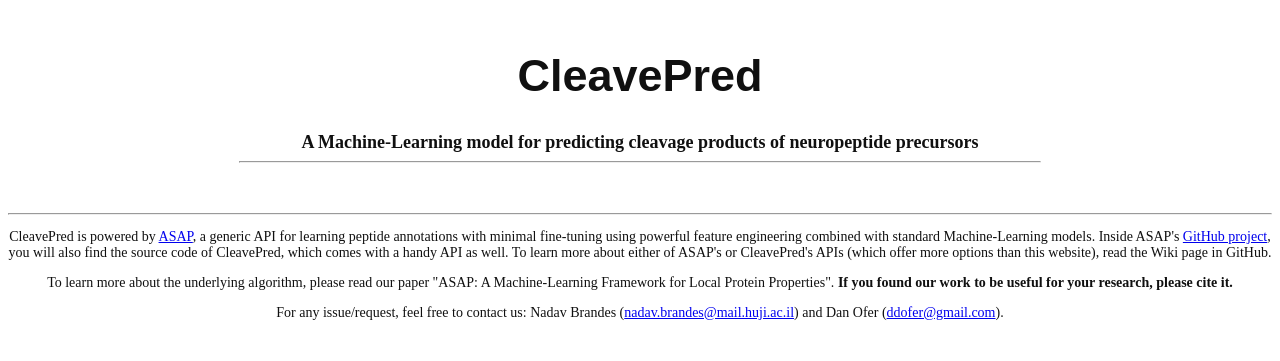
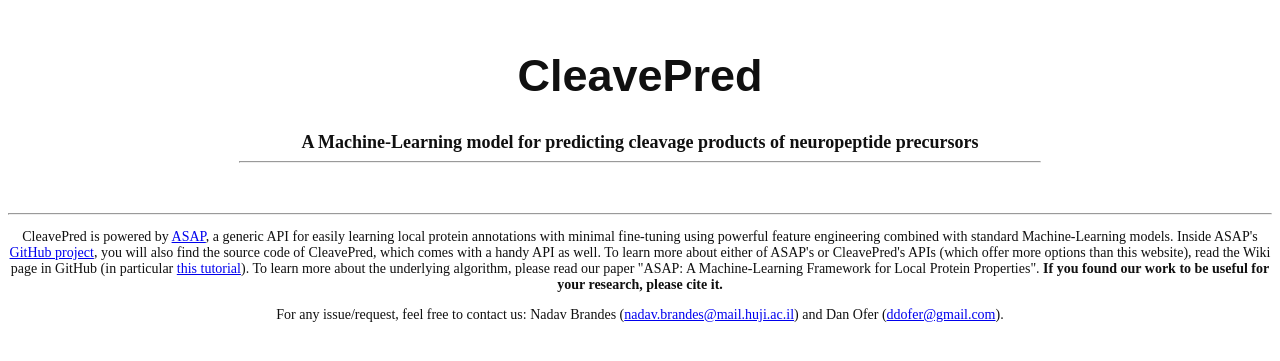
Before and after one commit to ddofer/asap, a Django app: template web/cleavage/templates/base.html in a window 1280 px wide. Shown: the top 361 px of the page. Run offline with Django 3.2, Linux system fonts and the light colour scheme; the template is opened without the code that fills it, so the values that code supplies are empty; parts of the project's set-up code (start-up, migrations or seed data) failed here and were passed over.

Commit message:
Small changes in the website. In particular added SITE_URL to all links.

```diff
--- /dev/null
+++ b/web/cleavage/context_processors.py
@@ -0,0 +1,4 @@
+from django.conf import settings
+
+def settings_access(request):
+    return {'settings': settings}
--- a/web/cleavage/settings.py
+++ b/web/cleavage/settings.py
@@ -4,6 +4,10 @@
 
 import sys
 import os
+
+### Local Environment-Dependent Settings ###
+
+SITE_URL = ''
 
 ### Preparations ###
 
@@ -43,6 +47,7 @@
     'django.core.context_processors.media',
     'django.core.context_processors.static',
     'django.contrib.messages.context_processors.messages',
+    'context_processors.settings_access'
 )
 
 MIDDLEWARE_CLASSES = (
--- a/web/cleavage/templates/base.html
+++ b/web/cleavage/templates/base.html
@@ -4,7 +4,7 @@
     </head>
     <body style = "font-size: 15px; color: #101010;">
         <div>
-            <a href = "/" style = "text-decoration: none; color: inherit;"><h1 style = "margin-top: 50px; text-align: center; font-family: Copperplate, 'Copperplate Gothic Light', fantasy; font-size: 45px;">CleavePred</h1></a>
+            <a href = "{{ settings.SITE_URL }}/" style = "text-decoration: none; color: inherit;"><h1 style = "margin-top: 50px; text-align: center; font-family: Copperplate, 'Copperplate Gothic Light', fantasy; font-size: 45px;">CleavePred</h1></a>
             <div style = "text-align: center; font-weight: bold; font-size: 18px;">A Machine-Learning model for predicting cleavage products of neuropeptide precursors</div>
             <hr style = "width: 800px;"/>
         </div>
@@ -13,8 +13,7 @@
         </div>
         <div style = "margin-bottom: 25px; text-align: center; font-size: 14px;">
             <hr/>
-            <p>CleavePred is powered by <a href = "https://github.com/ddofer/asap">ASAP</a>, a generic API for learning peptide annotations with minimal fine-tuning using powerful feature engineering combined with standard Machine-Learning models. Inside ASAP's <a href = "https://github.com/ddofer/asap">GitHub project</a>, you will also find the source code of CleavePred, which comes with a handy API as well. To learn more about either of ASAP's or CleavePred's APIs (which offer more options than this website), read the Wiki page in GitHub.</p>
-            <p>To learn more about the underlying algorithm, please read our paper "ASAP: A Machine-Learning Framework for Local Protein Properties". <span style = "font-weight: bold;">If you found our work to be useful for your research, please cite it.</span></p>
+            <p>CleavePred is powered by <a href = "https://github.com/ddofer/asap">ASAP</a>, a generic API for easily learning local protein annotations with minimal fine-tuning using powerful feature engineering combined with standard Machine-Learning models. Inside ASAP's <a href = "https://github.com/ddofer/asap">GitHub project</a>, you will also find the source code of CleavePred, which comes with a handy API as well. To learn more about either of ASAP's or CleavePred's APIs (which offer more options than this website), read the Wiki page in GitHub (in particular <a href = "https://github.com/ddofer/asap/wiki/Getting-Started:-A-Basic-Tutorial">this tutorial</a>). To learn more about the underlying algorithm, please read our paper "ASAP: A Machine-Learning Framework for Local Protein Properties". <span style = "font-weight: bold;">If you found our work to be useful for your research, please cite it.</span></p>
             <p>For any issue/request, feel free to contact us: Nadav Brandes (<a href = "mailto:nadav.brandes@mail.huji.ac.il" target = "_blank">nadav.brandes@mail.huji.ac.il</a>) and Dan Ofer (<a href = "mailto:ddofer@gmail.com" target = "_blank">ddofer@gmail.com</a>).</p>
         </div>
     </body>
--- a/web/cleavage/templates/cleavage-prediction.html
+++ b/web/cleavage/templates/cleavage-prediction.html
@@ -25,7 +25,7 @@
                     <li style = "word-wrap: break-word;">{{ cleavage_product }}</li>
                 {% endfor %}
             </ul>
-            <div style = "margin-top: 30px; text-align: center;"><a href = "/">Go back to home page</a></div>
+            <div style = "margin-top: 30px; text-align: center;"><a href = "{{ settings.SITE_URL }}/">Go back to home page</a></div>
         {% endfor %}
     </div>
 {% endblock %}
--- a/web/cleavage/templates/home.html
+++ b/web/cleavage/templates/home.html
@@ -3,7 +3,7 @@
 {% block content %}
     <div style = "text-align: center;">
         <div>Please fill below the amino-acid sequences to predict in FASTA format:</div>
-        <form action = "/cleavage-prediction/" method = "POST">
+        <form action = "{{ settings.SITE_URL }}/cleavage-prediction/" method = "POST">
             {% csrf_token %}
             <div style = "margin: 10px;"><textarea name = "seqs" rows = "20" cols = "70"></textarea></div>
             <div><input type = "submit" value = "Submit"/></div>
```
